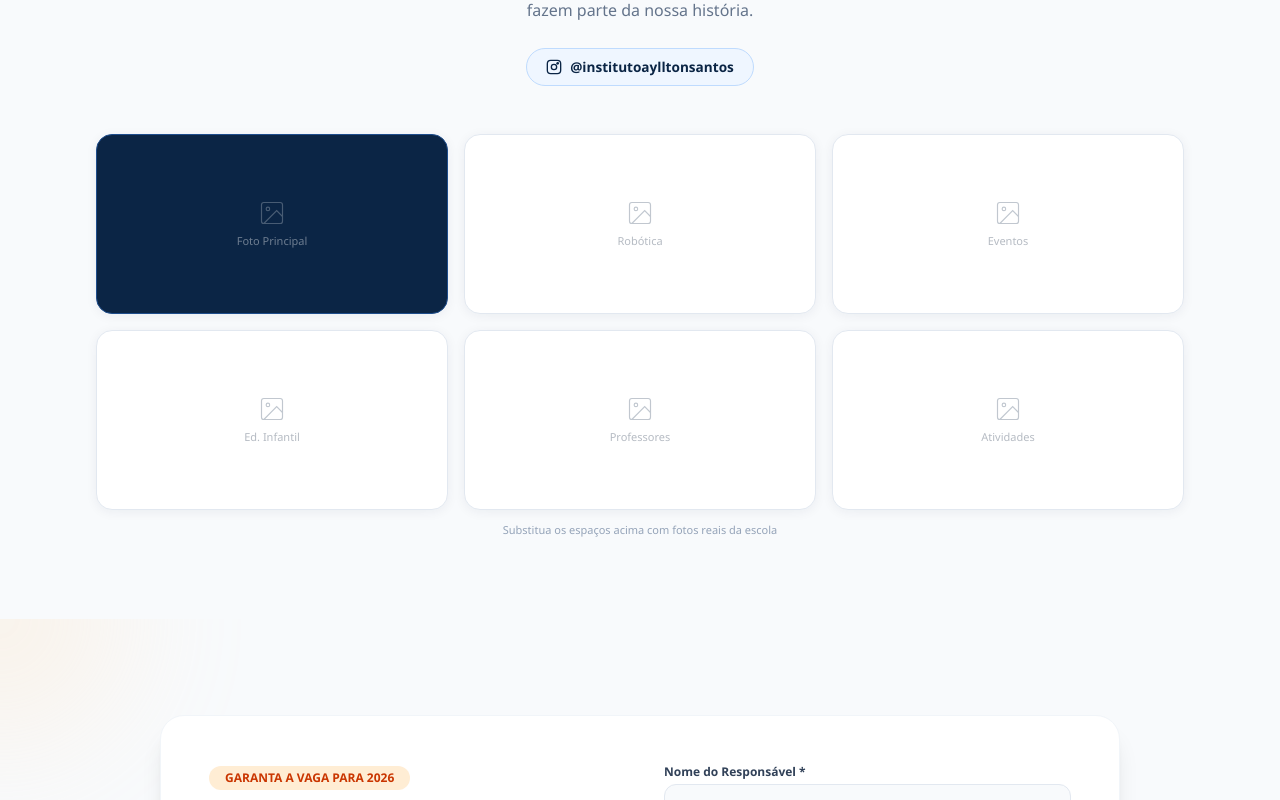
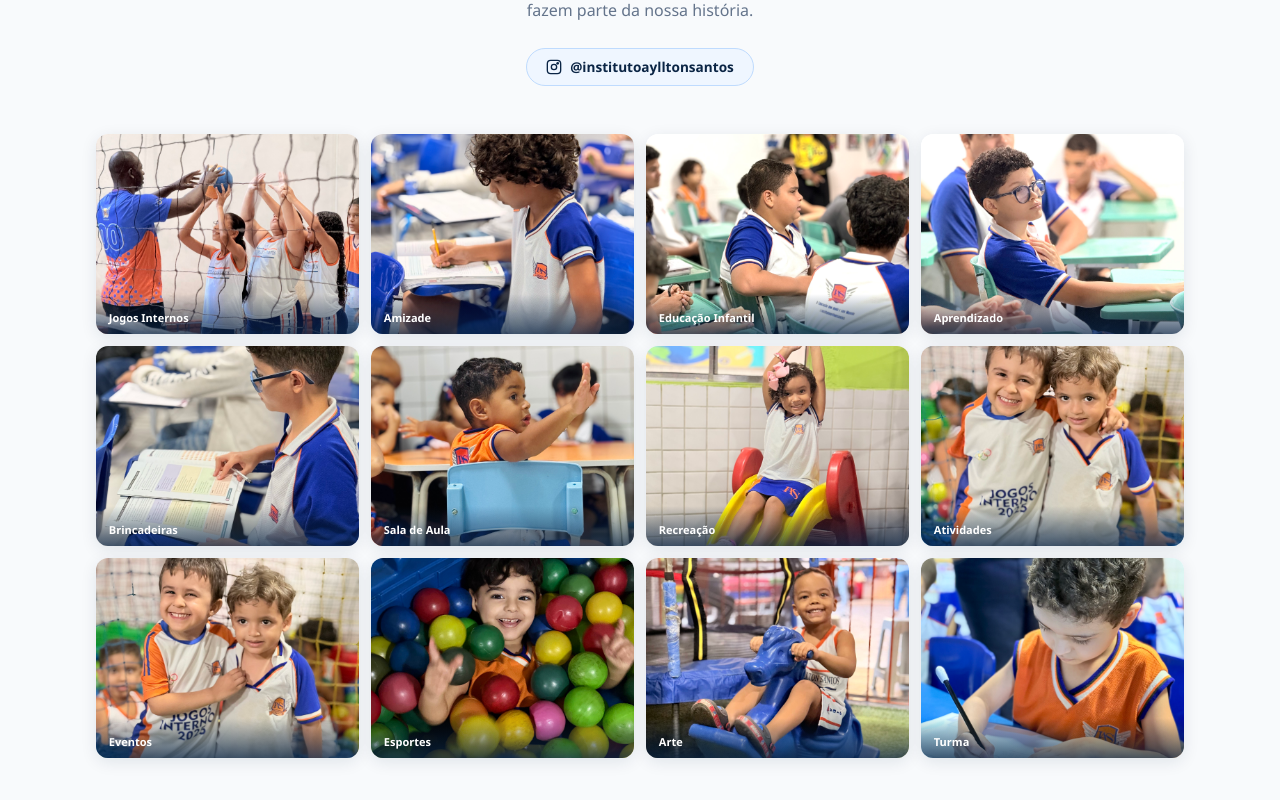
Before and after one commit to BurstLook/ias-site, a React (Vite) app: page / in a window 1280 px wide. Shown: the part 2720-3520 px from the top of the page. Built offline with nearby package versions, Linux system fonts and the light colour scheme.

Commit message:
galeria 12 fotos

```diff
--- a/src/App.jsx
+++ b/src/App.jsx
@@ -487,29 +487,40 @@ export default function App() {
               @institutoaylltonsantos
             </a>
           </div>
-          <div style={{display:"grid", gridTemplateColumns:"repeat(3, 1fr)", gap:16}}>
-            {["Foto Principal","Robótica","Eventos","Ed. Infantil","Professores","Atividades"].map((label, i) => (
-              <div key={label} data-reveal="up" data-delay={i*80} className="gal-card" style={{
-                background: i===0 ? "#0b2545" : "#ffffff",
-                borderRadius:16,
-                border: "1px solid " + (i===0 ? "#1e4d8c" : "#e2e8f0"),
-                display:"flex",
-                alignItems:"center",
-                justifyContent:"center",
-                height:180,
+          <div style={{display:"grid", gridTemplateColumns:"repeat(4, 1fr)", gap:12}}>
+            {[
+              {src:"/fotos/foto1.jpg",  label:"Jogos Internos"},
+              {src:"/fotos/foto2.jpg",  label:"Amizade"},
+              {src:"/fotos/foto3.jpg",  label:"Educação Infantil"},
+              {src:"/fotos/foto4.jpg",  label:"Aprendizado"},
+              {src:"/fotos/foto5.jpg",  label:"Brincadeiras"},
+              {src:"/fotos/foto6.jpg",  label:"Sala de Aula"},
+              {src:"/fotos/foto7.jpg",  label:"Recreação"},
+              {src:"/fotos/foto8.jpg",  label:"Atividades"},
+              {src:"/fotos/foto9.jpg",  label:"Eventos"},
+              {src:"/fotos/foto10.jpg", label:"Esportes"},
+              {src:"/fotos/foto11.jpg", label:"Arte"},
+              {src:"/fotos/foto12.jpg", label:"Turma"},
+            ].map(({src, label}, i) => (
+              <div key={i} data-reveal="up" data-delay={i*50} className="gal-card" style={{
+                borderRadius:12,
                 overflow:"hidden",
-                boxShadow:"0 2px 12px rgba(11,37,69,0.06)",
-                animationDelay: i*0.1+"s",
+                height:200,
+                position:"relative",
+                boxShadow:"0 4px 16px rgba(11,37,69,0.1)",
                 cursor:"pointer"
               }}>
-                <div style={{textAlign:"center",padding:16}}>
-                  <svg viewBox="0 0 24 24" fill="none" stroke="currentColor" strokeWidth="1" style={{width:28,height:28,margin:"0 auto 6px",opacity:0.25,display:"block",color: i===0 ? "#fff" : "#0b2545"}}><rect x="3" y="3" width="18" height="18" rx="2"/><circle cx="8.5" cy="8.5" r="1.5"/><path d="m21 15-5-5L5 21"/></svg>
-                  <p style={{fontSize:11,opacity:0.4,color: i===0 ? "#fff" : "#475569",margin:0,fontWeight:500}}>{label}</p>
+                <img src={src} alt={label}
+                  style={{width:"100%",height:"100%",objectFit:"cover",display:"block",transition:"transform 0.4s"}}
+                  onMouseEnter={e=>e.target.style.transform="scale(1.07)"}
+                  onMouseLeave={e=>e.target.style.transform="scale(1)"}
+                />
+                <div style={{position:"absolute",bottom:0,left:0,right:0,background:"linear-gradient(to top,rgba(11,37,69,0.75),transparent)",padding:"1rem 0.8rem 0.5rem"}}>
+                  <p style={{color:"#fff",fontSize:11,fontWeight:600,margin:0}}>{label}</p>
                 </div>
               </div>
             ))}
           </div>
-          <p style={{fontSize:11,color:"#94a3b8",textAlign:"center",marginTop:12}}>Substitua os espaços acima com fotos reais da escola</p>
         </div>
       </section>
 
```
